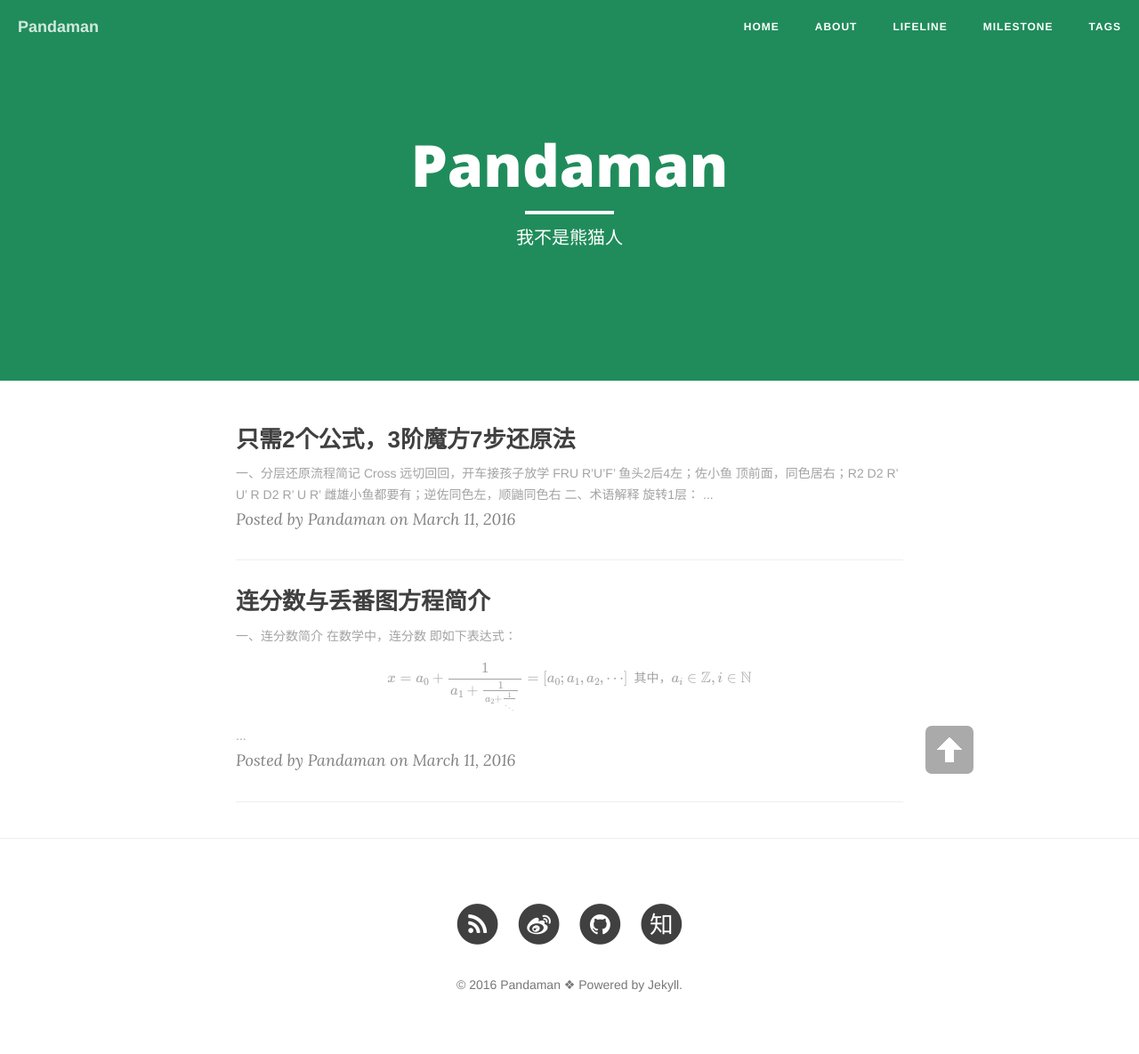
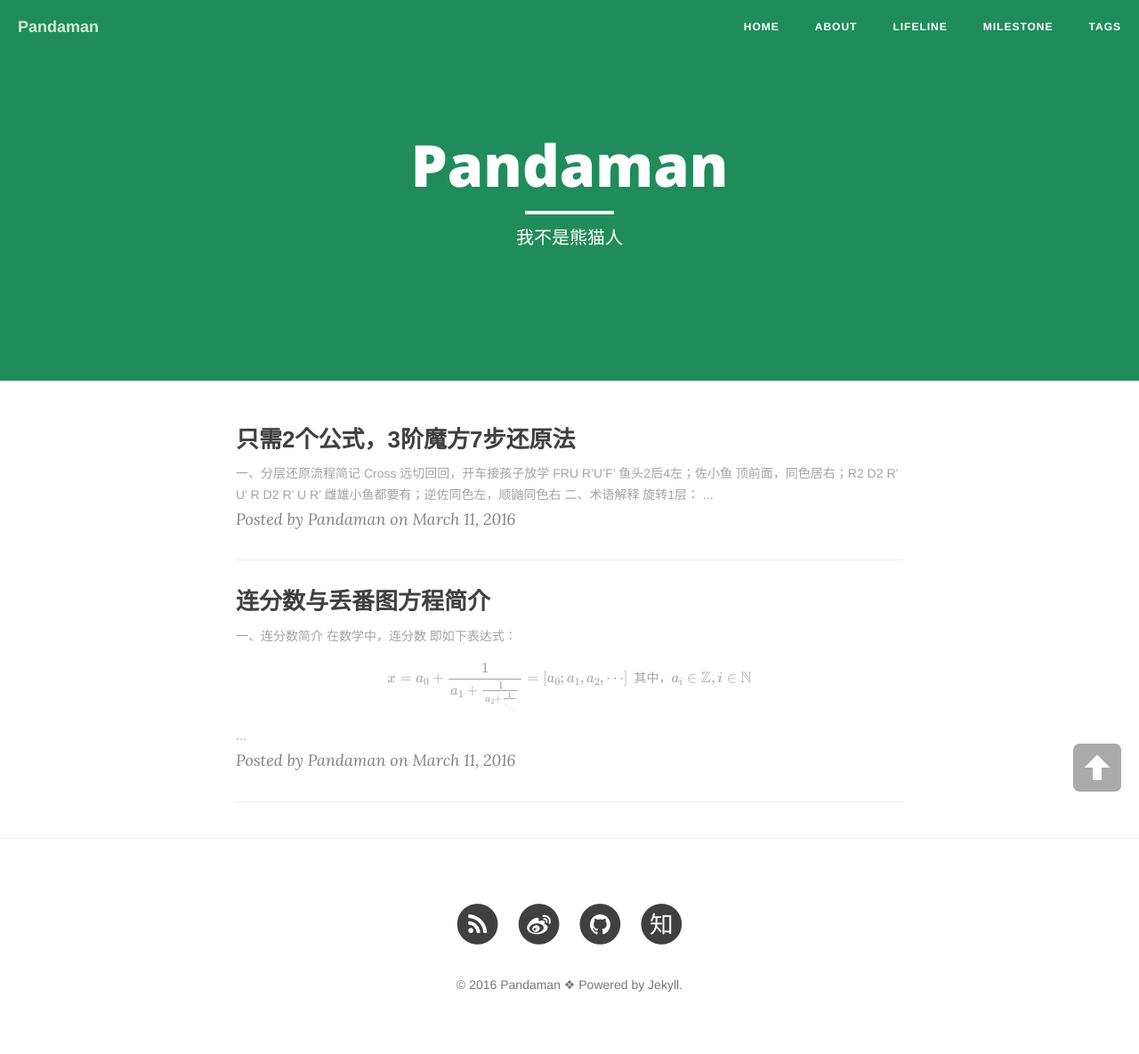
Before and after one commit to ceares/ceares.github.io, a Jekyll site: the page built from index.html, in a window 1280 px wide. Shown: the whole page at 89% size. Built offline with Jekyll 4.4.1, drawn with Linux system fonts in a browser that asks for light colours; nearby versions of some CDN libraries; formulas are drawn with MathJax 3; the list of posts is cut into pages by our own code.

Commit message:
Update backtop.css

```diff
--- a/css/backtop.css
+++ b/css/backtop.css
@@ -1,8 +1,8 @@
 /*  Back Top Button  */
 #back-top {
   position: fixed;
-  bottom: 30px;
-  margin-left: 1040px;
+  bottom: 10px;
+  right: 20px;
 }
 #back-top a {
   width: 54px;
```
